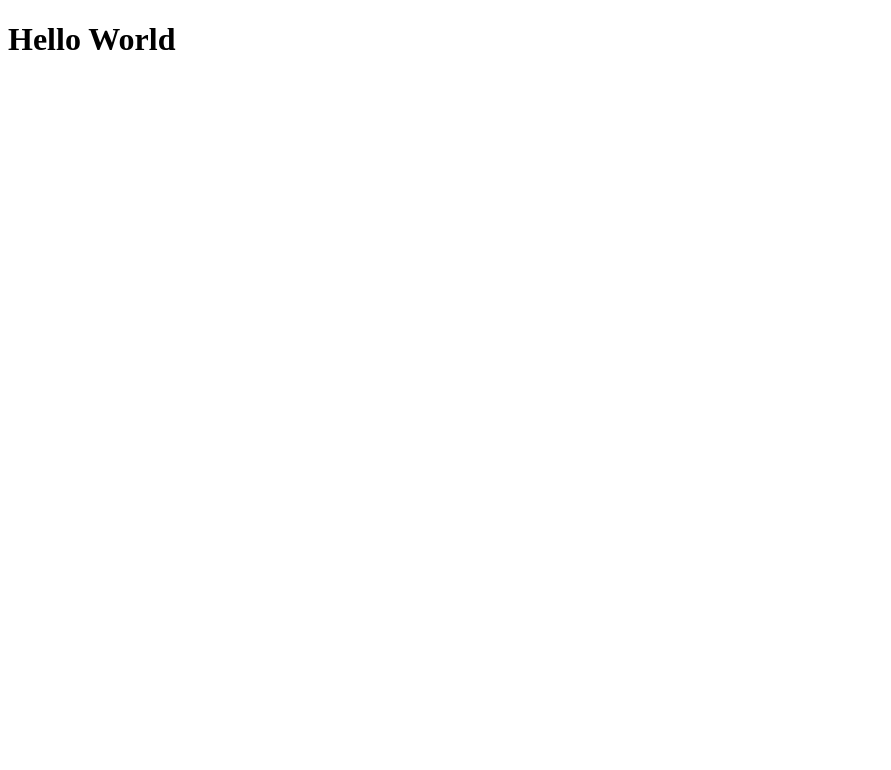
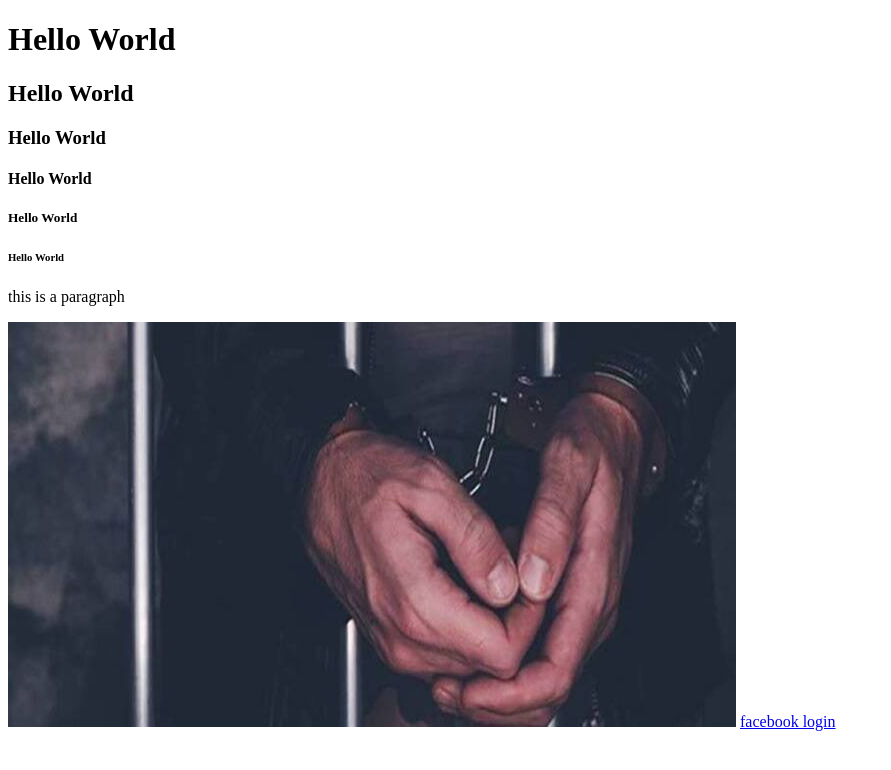
Before and after one commit to shaikmujeebcbit/HTML, a plain HTML site: page index.html in a window 1280 px wide. Shown: the whole page, without its empty margins (0-891 px from the left). Drawn offline with Linux system fonts and the light colour scheme; files whose address does not match are found by name.

Commit message:
created html

```diff
--- a/index.html
+++ b/index.html
@@ -4,6 +4,18 @@
 
     </head>
     <body>
+        <!-- heading tag (comments)-->
         <h1> Hello World </h1>
+        <h2>Hello World</h2>
+        <h3>Hello World</h3>
+        <h4>Hello World</h4>
+        <h5>Hello World</h5>
+        <h6>Hello World</h6>
+        <!-- end of heading tag (comments)-->
+        <!-- Starting of paragraph graph-->
+        <p> this is a paragraph</p>
+        <!-- ending of paragraph graph-->
+        <img src="C:\Users\shaik\OneDrive\Desktop\HTML\assests\arrest-10.jpg" alt="arresting image">
+        <a href="https://www.facebook.com/login.php"> facebook login</a>
     </body>
 </html>
```
Also changed, not shown: assests/arrest-10.jpg (added).
